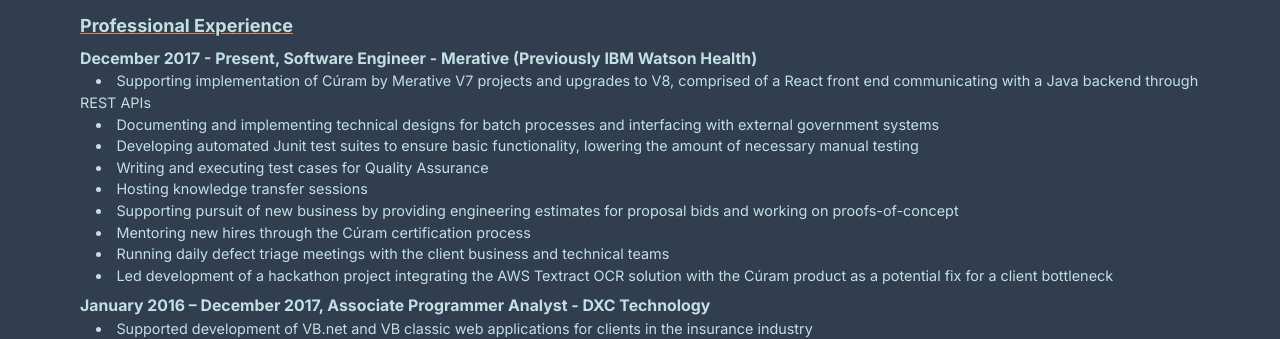
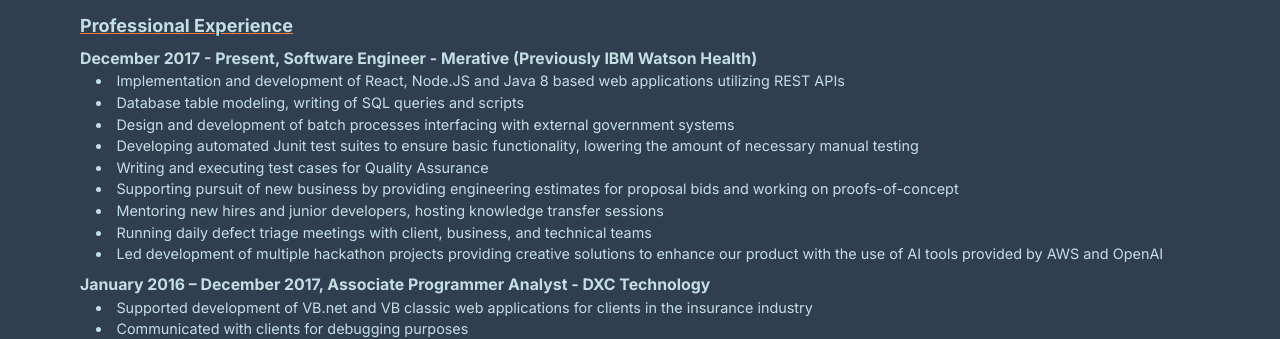
Before and after one commit to ashleighkelley/akelley, a Next.js app: page /experience in a window 1280 px wide. Shown: the part 406-745 px from the top of the page. Built offline with nearby package versions, Linux system fonts and the light colour scheme; no server answers.

Commit message:
experience rewrite

```diff
--- a/app/experience/page.js
+++ b/app/experience/page.js
@@ -27,15 +27,15 @@
 
             <h2>December 2017 - Present, Software Engineer - Merative (Previously IBM Watson Health)</h2>
             <ul className="list-disc list-inside indent-4">
-              <li>Supporting implementation of Cúram by Merative V7 projects and upgrades to V8, comprised of a React front end communicating with a Java backend through REST APIs</li>
-              <li>Documenting and implementing technical designs for batch processes and interfacing with external government systems</li>
+              <li>Implementation and development of React, Node.JS and Java 8 based web applications utilizing REST APIs</li>
+              <li>Database table modeling, writing of SQL queries and scripts</li>
+              <li>Design and development of batch processes interfacing with external government systems</li>
               <li>Developing automated Junit test suites to ensure basic functionality, lowering the amount of necessary manual testing </li>
               <li>Writing and executing test cases for Quality Assurance</li>
-              <li>Hosting knowledge transfer sessions</li>
               <li>Supporting pursuit of new business by providing engineering estimates for proposal bids and working on proofs-of-concept</li>
-              <li>Mentoring new hires through the Cúram certification process</li>
-              <li>Running daily defect triage meetings with the client business and technical teams</li>
-              <li>Led development of a hackathon project integrating the AWS Textract OCR solution with the Cúram product as a potential fix for a client bottleneck </li>
+              <li>Mentoring new hires and junior developers, hosting knowledge transfer sessions</li>
+              <li>Running daily defect triage meetings with client, business, and technical teams</li>
+              <li>Led development of multiple hackathon projects providing creative solutions to enhance our product with the use of AI tools provided by AWS and OpenAI</li>
             </ul>
 
             <h2>January 2016 –  December 2017, Associate Programmer Analyst - DXC Technology</h2>
```
